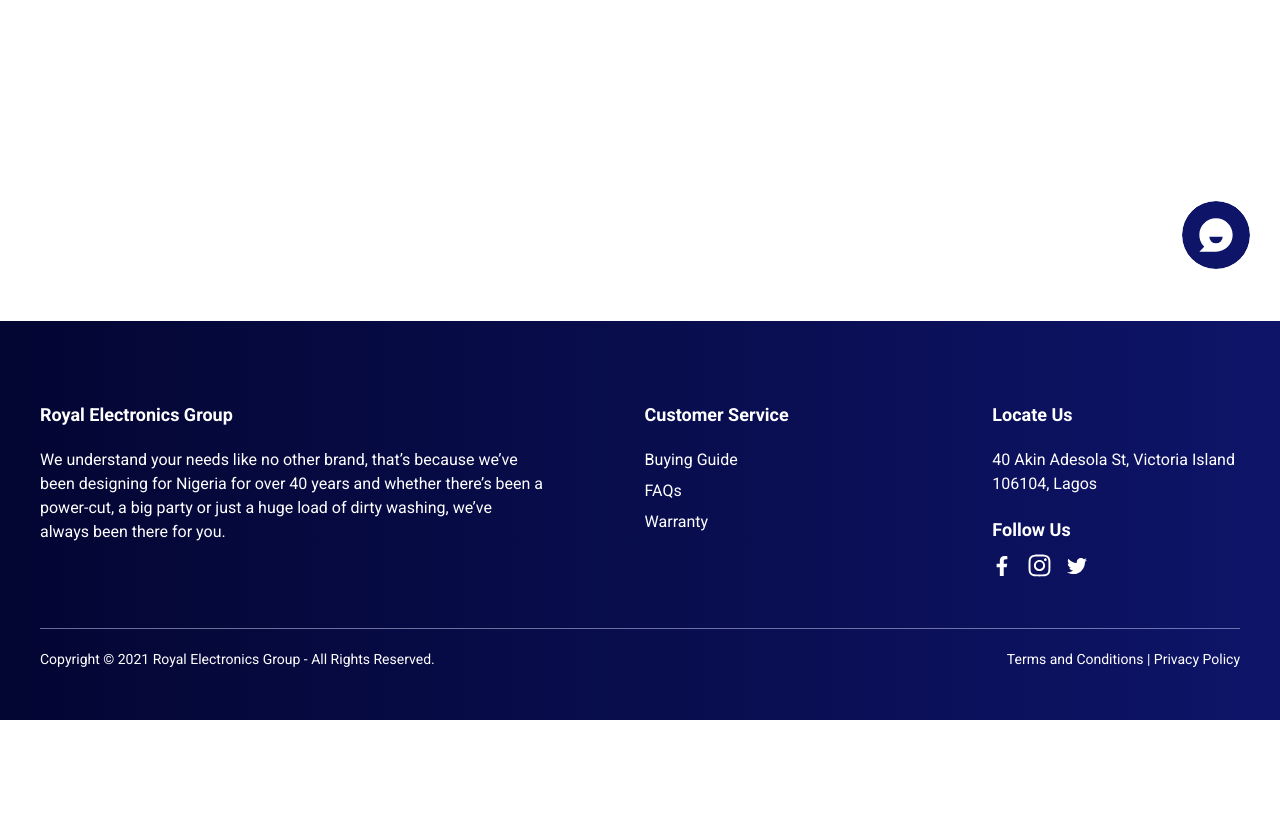
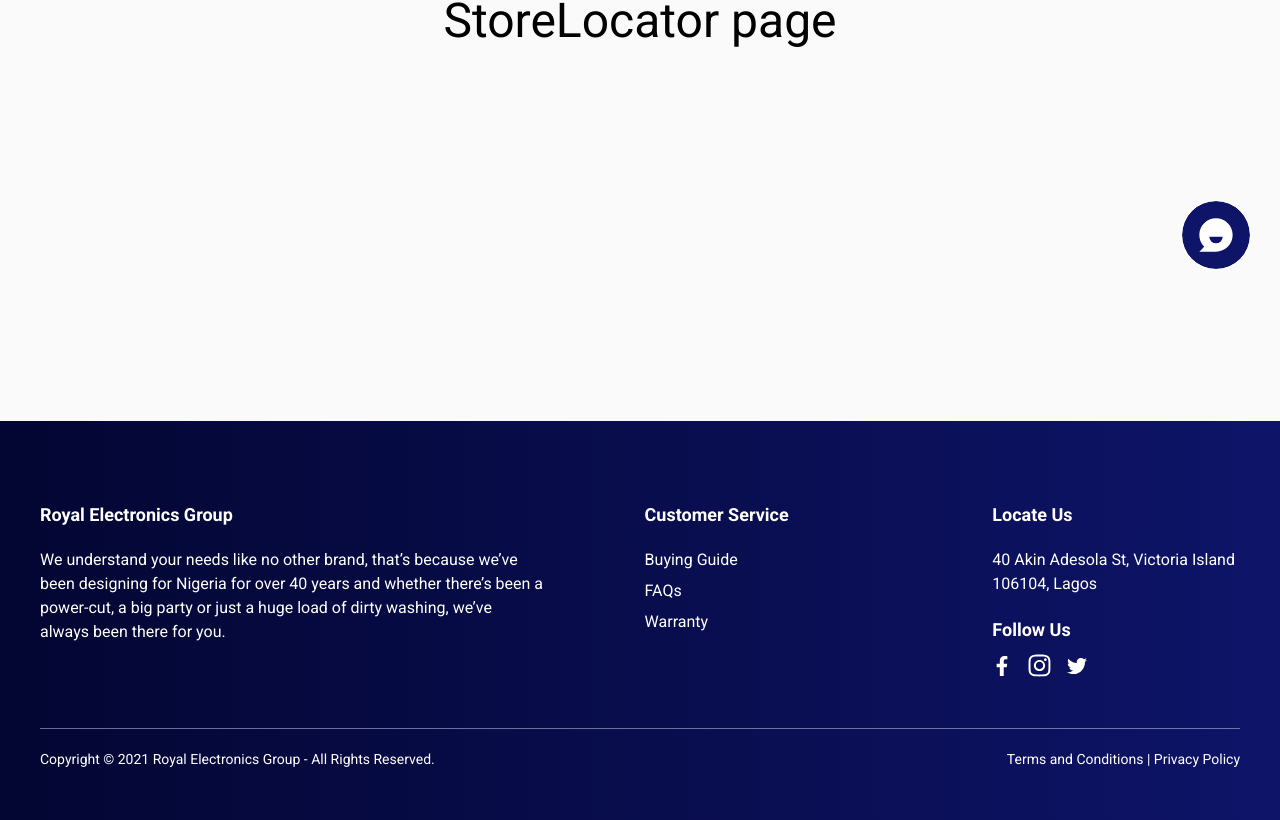
Before and after one commit to Joetech12/royalelectronics, a Next.js app: page /store-locator in a window 1280 px wide. Before the commit this address had no page. Shown: the part 479-1299 px from the top of the page. Before the commit the page ends 1199 px from the top, so only its background shows below. Built offline with nearby package versions, Linux system fonts and the light colour scheme.

Commit message:
added store locator page

```diff
--- a/components/Footer.jsx
+++ b/components/Footer.jsx
@@ -2,7 +2,6 @@
 import { FiMail } from "react-icons/fi";
 import { MdKeyboardArrowDown } from "react-icons/md";
 import { FaFacebookF, FaInstagram, FaTwitter } from "react-icons/fa";
-
 
 const Footer = () => {
   return (
@@ -12,7 +11,9 @@
         <div className="flex md:flex-row xs:flex-col items-start mb-[50px] ">
           {/* company */}
           <div className="flex-[3] flex flex-col xs:mb-[40px] md:mb-[0px]">
-            <p className="font-bold mb-[20px] text-[18px]">Royal Electronics Group</p>
+            <p className="font-bold mb-[20px] text-[18px]">
+              Royal Electronics Group
+            </p>
             <p className="max-w-[900px]">
               We understand your needs like no other brand, that’s because we’ve
               been designing for Nigeria for over 40 years and whether there’s
@@ -23,26 +24,51 @@
           <div className="flex md:flex-row xs:flex-col">
             {/* customer service */}
             <div className="flex-[1] flex flex-col xs:mb-[40px] md:mb-[0px] xs:mx-[0px] md:mx-[100px]">
-                <p className="font-bold mb-[20px] text-[18px]">Customer Service</p>
-                <p className="mb-[7px] cursor-pointer hover:text-white/70 duration-300">Buying Guide</p>
-                <p className="mb-[7px] cursor-pointer hover:text-white/70 duration-300">FAQs</p>
-                <p className="cursor-pointer hover:text-white/70 duration-300">Warranty</p>
+              <p className="font-bold mb-[20px] text-[18px]">
+                Customer Service
+              </p>
+              <p className="mb-[7px] cursor-pointer hover:text-white/70 duration-300">
+                Buying Guide
+              </p>
+              <p className="mb-[7px] cursor-pointer hover:text-white/70 duration-300">
+                FAQs
+              </p>
+              <p className="cursor-pointer hover:text-white/70 duration-300">
+                Warranty
+              </p>
             </div>
             {/* locate us */}
             <div className="flex-[1] flex flex-col">
               <p className="font-bold mb-[20px] text-[18px]">Locate Us</p>
-                <p className="mb-[20px]">40 Akin Adesola St, Victoria Island 106104, Lagos</p>
+              <p className="mb-[20px]">
+                40 Akin Adesola St, Victoria Island 106104, Lagos
+              </p>
               <p className="font-bold mb-[10px] text-[18px]">Follow Us</p>
               <div className="flex space-x-[15px] items-center">
-                    <div className="text-[20px] cursor-pointer hover:text-white/70 duration-300">
+                <a
+                  href="https://web.facebook.com/royalelectronicsgroup"
+                  target="_blank"
+                  rel="noreferrer"
+                  className="text-[20px] cursor-pointer hover:text-white/70 duration-300"
+                >
                   <FaFacebookF />
-                    </div>
-                    <div className="text-[25px] cursor-pointer hover:text-white/70 duration-300">
+                </a>
+                <a
+                  href="https://www.instagram.com/royalelectronicsgroup/"
+                  target="_blank"
+                  rel="noreferrer"
+                  className="text-[25px] cursor-pointer hover:text-white/70 duration-300"
+                >
                   <FaInstagram />
-                    </div>
-                    <div className="text-[20px] cursor-pointer hover:text-white/70 duration-300">
+                </a>
+                <a
+                  href="https://twitter.com/royalelectroni2"
+                  target="_blank"
+                  rel="noreferrer"
+                  className="text-[20px] cursor-pointer hover:text-white/70 duration-300"
+                >
                   <FaTwitter />
-                    </div>
+                </a>
               </div>
             </div>
           </div>
@@ -50,8 +76,12 @@
 
         {/* bottom */}
         <div className="flex justify-between w-full xs:pt-[40px] md:pt-[20px] xs:flex-col md:flex-row text-[14px]">
-            <p className="xs:mb-[20px]">Copyright © 2021 Royal Electronics Group - All Rights Reserved.</p>
-            <p className="cursor-pointer hover:text-white/70 duration-300">Terms and Conditions | Privacy Policy</p>
+          <p className="xs:mb-[20px]">
+            Copyright © 2021 Royal Electronics Group - All Rights Reserved.
+          </p>
+          <p className="cursor-pointer hover:text-white/70 duration-300">
+            Terms and Conditions | Privacy Policy
+          </p>
         </div>
       </div>
     </div>
--- a/components/Navbar.jsx
+++ b/components/Navbar.jsx
@@ -9,13 +9,10 @@
 import TabletNav from "./TabletNav";
 import ScrollupmenuNav from "./ScrollupmenuNav";
 
-
-
 function Navbar() {
   const [dropnav, setDropnav] = useState(true);
   const [dropnav2, setDropnav2] = useState(true);
   const [dropnav3, setDropnav3] = useState(true);
-
 
   const [navscroll, setNavscroll] = useState(false);
 
@@ -40,7 +37,13 @@
     <div className="w-full fixed top-0 z-[99]">
       <nav className="w-full hidden md:block">
         {/* first nav */}
-        <div className={navscroll ? "bg-[#0e1468] text-white h-[41px] hidden text-[13px]" : "bg-[#0e1468] text-white h-[41px] text-[13px] "}>
+        <div
+          className={
+            navscroll
+              ? "bg-[#0e1468] text-white h-[41px] hidden text-[13px]"
+              : "bg-[#0e1468] text-white h-[41px] text-[13px] "
+          }
+        >
           <div className="max-w-[1240px] px-[20px] mx-auto h-full flex justify-between items-center">
             {/* left side */}
             <div className="flex items-center space-x-[10px] cursor-pointer">
@@ -54,22 +57,42 @@
               <p className="font-thin text-white/20 text-[20px]">|</p>
               {/* social media */}
               <div className="flex space-x-[15px]">
-                <div className="text-[15px] cursor-pointer hover:text-white/70 duration-300">
+                {/* facebook */}
+                <a
+                  href="https://web.facebook.com/royalelectronicsgroup"
+                  target="_blank"
+                  rel="noreferrer"
+                  className="text-[15px] cursor-pointer hover:text-white/70 duration-300"
+                >
                   <FaFacebookF />
-                </div>
-                <div className="text-[15px] cursor-pointer hover:text-white/70 duration-300">
+                </a>
+                {/* instagram */}
+                <a
+                  href="https://www.instagram.com/royalelectronicsgroup/"
+                  target="_blank"
+                  rel="noreferrer"
+                  className="text-[15px] cursor-pointer hover:text-white/70 duration-300"
+                >
                   <FaInstagram />
-                </div>
-                <div className="text-[15px] cursor-pointer hover:text-white/70 duration-300">
+                </a>
+                {/* twitter */}
+                <a
+                  href="https://twitter.com/royalelectroni2"
+                  target="_blank"
+                  rel="noreferrer"
+                  className="text-[15px] cursor-pointer hover:text-white/70 duration-300"
+                >
                   <FaTwitter />
-                </div>
+                </a>
               </div>
             </div>
             {/* right side */}
             <div className="flex space-x-[20px] items-center">
+              <Link href="/store-locator">
                 <p className="cursor-pointer hover:text-white/70 duration-300 ">
                   STORE LOCATOR
                 </p>
+              </Link>
               {/* <p className="font-thin text-white/20 text-[20px]">|</p>
                 <p className="cursor-pointer hover:text-white/70 duration-300">CONTACT US</p> */}
             </div>
@@ -108,7 +131,8 @@
                 <div
                   onMouseEnter={() => setDropnav2(false)}
                   onMouseLeave={() => setDropnav2(true)}
-                className="border-b-[5px]  border-[#464A8A]/0 h-full py-[20px] hover:border-[#464A8A] duration-300 group">
+                  className="border-b-[5px]  border-[#464A8A]/0 h-full py-[20px] hover:border-[#464A8A] duration-300 group"
+                >
                   <div className="flex items-center px-[20px]">
                     <p className="cursor-pointer duration-300 group-hover:text-[#464A8A]">
                       HOME APPLIANCE
@@ -123,7 +147,8 @@
                 <div
                   onMouseEnter={() => setDropnav3(false)}
                   onMouseLeave={() => setDropnav3(true)}
-                className="border-b-[5px]  border-[#464A8A]/0 h-full py-[20px] hover:border-[#464A8A] duration-300 group">
+                  className="border-b-[5px]  border-[#464A8A]/0 h-full py-[20px] hover:border-[#464A8A] duration-300 group"
+                >
                   <div className="flex items-center px-[20px]">
                     <p className="cursor-pointer duration-300 group-hover:text-[#464A8A]">
                       AIR CONDITIONING
@@ -134,7 +159,6 @@
                   </div>
                   <ProductDropdown3 hidden={dropnav3 ? "hidden" : "block"} />
                 </div>
-
               </div>
             </div>
             {/* right menus */}
@@ -158,7 +182,6 @@
 
       {/* scrollup contact icons */}
       <ScrollupmenuNav />
-
     </div>
   );
 }
--- /dev/null
+++ b/pages/store-locator/index.js
@@ -0,0 +1,42 @@
+import React from "react";
+import Partners from "../../components/Partners";
+import Head from "next/head";
+
+const StoreLocator = () => {
+  return (
+    <div className="">
+      <Head>
+        <meta
+          name="description"
+          content="Check out all the projects I have done."
+        />
+
+        <meta property="og:title" content="Projects | Ifeanyi Umeh" />
+
+        <meta
+          property="og:description"
+          content="Check out all the projects I have done."
+        />
+
+        <meta property="og:type" content="website" />
+
+        <meta
+          property="og:image"
+          content="https://ifeanyiumeh.com/src/Profile_pix.png"
+        />
+
+        <meta property="og:url" content="https://ifeanyiumeh.com" />
+        <title>Where to buy - Royal Electronics</title>
+        <meta name="description" content="Generated by create next app" />
+        <link rel="icon" href="/favicon-sm.svg" />
+        <link rel="apple-touch-icon" href="/favicon-md.svg" />
+      </Head>
+
+      <div className="w-full flex justify-center h-screen items-center mt-[100px]">
+        <p className="text-bold text-5xl text-black">StoreLocator page</p>
+      </div>
+    </div>
+  );
+};
+
+export default StoreLocator;
```
Lines whose indentation alone changed are shown as unchanged.
